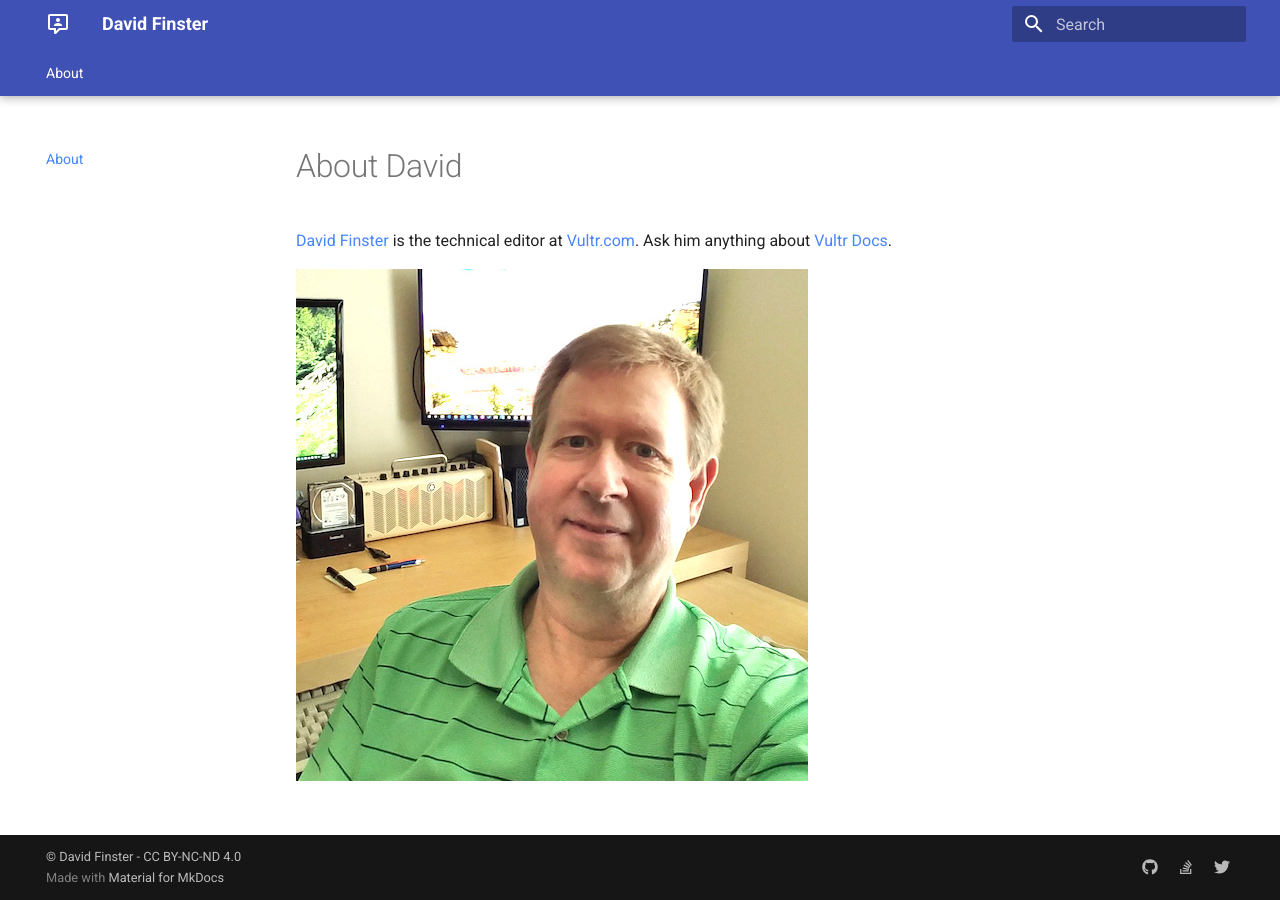
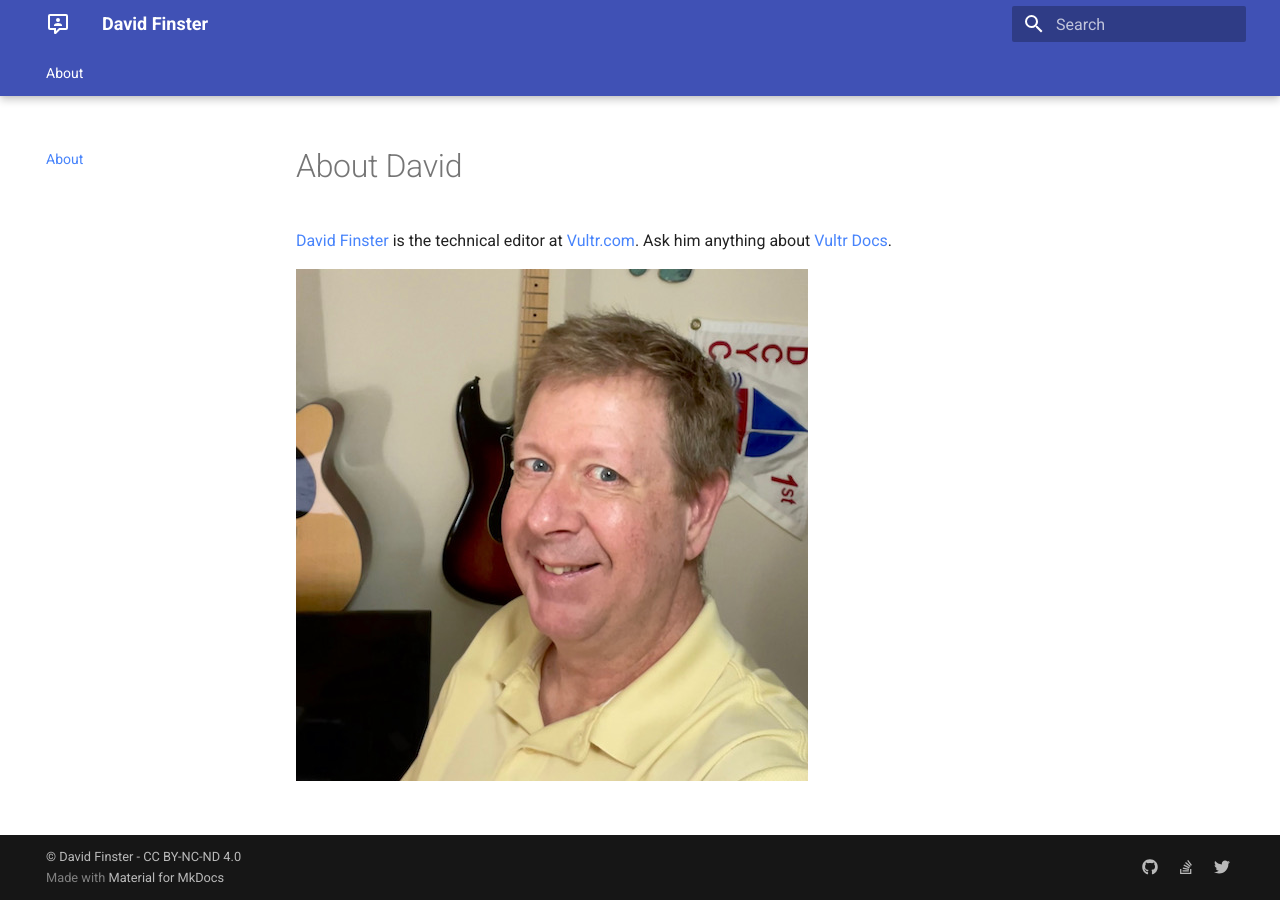
Before and after one commit to dfinr/dfinr.github.io, an MkDocs documentation site: the page built from docs/index.md, in a window 1280 px wide. Built offline with MkDocs 1.6.1 and Material for MkDocs 9.7.7, drawn with Linux system fonts in a browser that asks for light colours.

Commit message:
New photo

```diff
--- a/docs/index.md
+++ b/docs/index.md
@@ -2,4 +2,4 @@
 
 [David Finster](mailto:dfinster@vultr.com) is the technical editor at [Vultr.com](https://www.vultr.com). Ask him anything about [Vultr Docs](https://www.vultr.com/docs/).
 
-![Headshot](/images/DavidFinsterProfile.jpeg)
+![Headshot](/images/IMG_0095.jpeg)
```
Also changed, not shown: docs/images/IMG_0095.jpeg (added), 3 other files.
